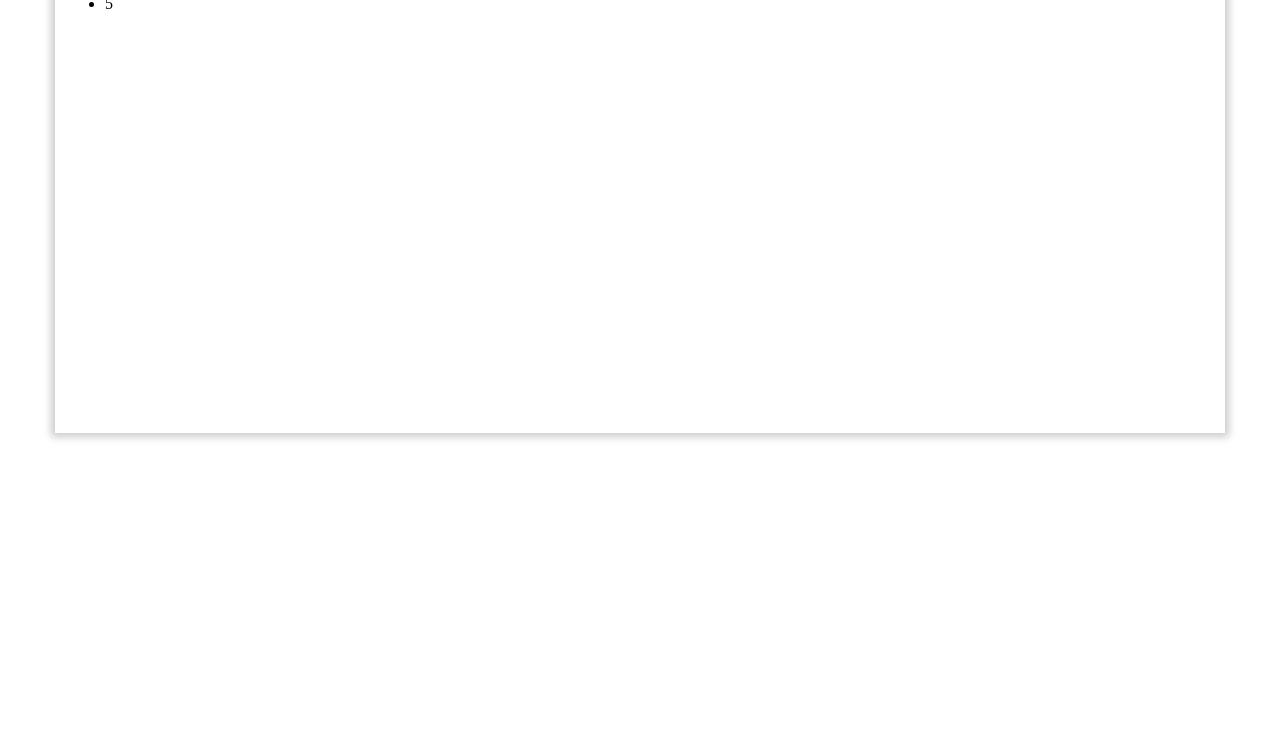
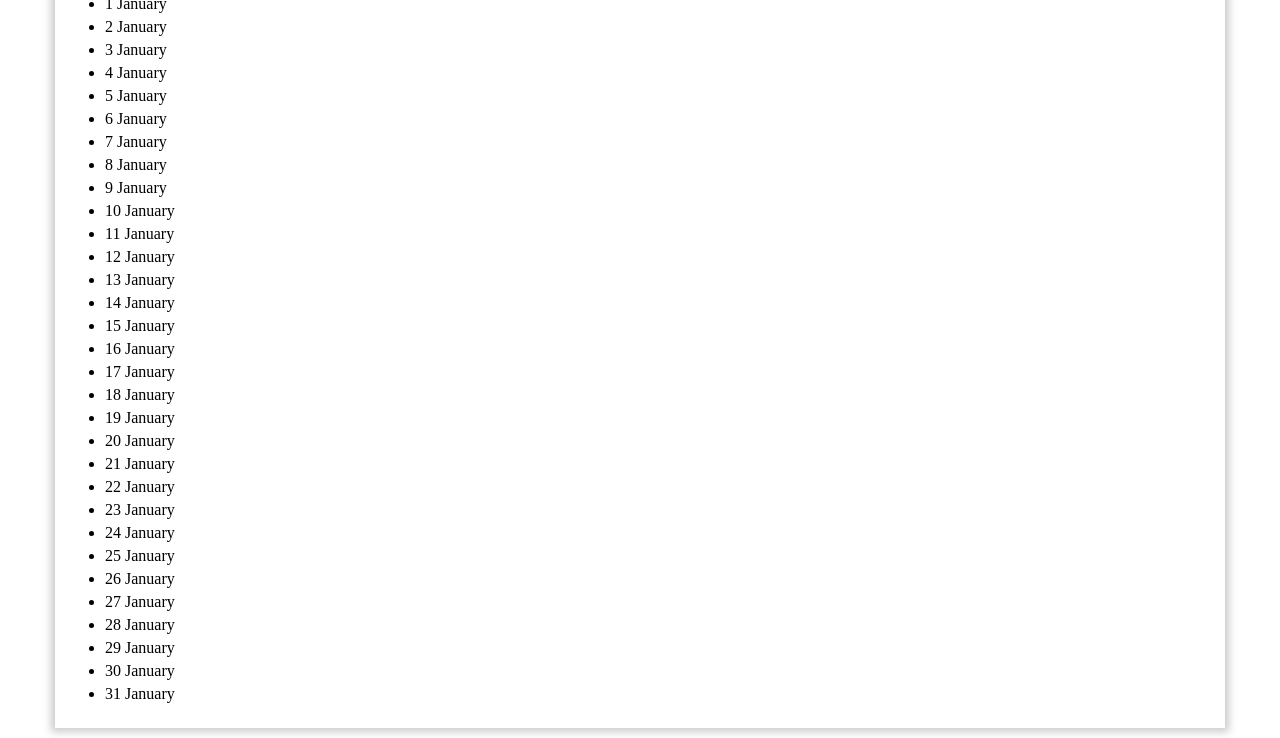
Before and after one commit to alessandro-orlov/ajax-ex-calendar, a plain HTML site: page index.html in a window 1280 px wide. Shown: the part 77-815 px from the top of the page. Drawn offline with nearby package versions, Linux system fonts and the light colour scheme.

Commit message:
stampo a schermo ogni giorno del mese

```diff
--- a/index.html
+++ b/index.html
@@ -14,16 +14,18 @@
   </head>
   <body>
     <div class="wrapper">
-      <h1>MESE</h1>
-      <ul class="days">
+      <h1></h1>
+
+      <ul class="calendar">
 
       </ul>
+
     </div>
 
     <!-- Handlebars tamplate -->
     <script id="calendar-template" type="text/x-handlebars-template">
 
-        <li>{{day}}</li>
+      <li>{{dataConvertita}}</li>
 
     </script>
     <!-- End Handlebars tamplate -->
--- a/js/script.js
+++ b/js/script.js
@@ -2,34 +2,46 @@ $(document).ready(function(){
 
 
   // MOMENT
-  var date = moment('2018-06-29');
-  console.log(date);
+  var gennaio = moment('2018-01').format('MMMM YYYY')
+  $('.wrapper h1').text(gennaio)
 
-  var giorno = date._i
-  console.log(giorno);
+  var giorniNelMese = moment("2018-01", "YYYY-MM").daysInMonth();
 
-  var mese = moment().month()
 
-  // Stampo i giorni del mese
-  for (var i = 0; i < 1; i++) {
-    dayTamplate(mese);
-  }
+  dayTamplate(giorniNelMese)
+
 
 
   // =====================================================
   // =============== FUNCTIONS ===========================
 
   // Handlebars tamplate function
-  function dayTamplate(day) {
-    var source = $('#calendar-template').html();
-    var template = Handlebars.compile(source);
+  function dayTamplate(daysInMonth) {
+    // Oggetto della data
+    var data = moment('2018-01-01')
+    console.log(data)
 
-    var context = {day};
-    var html = template(context);
+    // Converto la data(perche oggetto) in stringa
+    var dataConvertita = data.format('D MMMM')
 
-    // append tamplate to all'elemnto in HTML
-    $('.days').append(html)
+    // CICLO per stampare tutti i giorni del mese
+    for (var i = 0; i < giorniNelMese; i++) {
+      // hendlebars template
+      var source = $('#calendar-template').html();
+      var template = Handlebars.compile(source);
+
+      var context = {dataConvertita}
+      var html = template(context);
+
+      // Inserisco elemento del template nel html
+      $('.calendar').append(html);
+
+      data.add(1, 'd');
+      dataConvertita = data.format('D MMMM');
+    }
+
   }
 
 
+
 }); // End document ready
```
